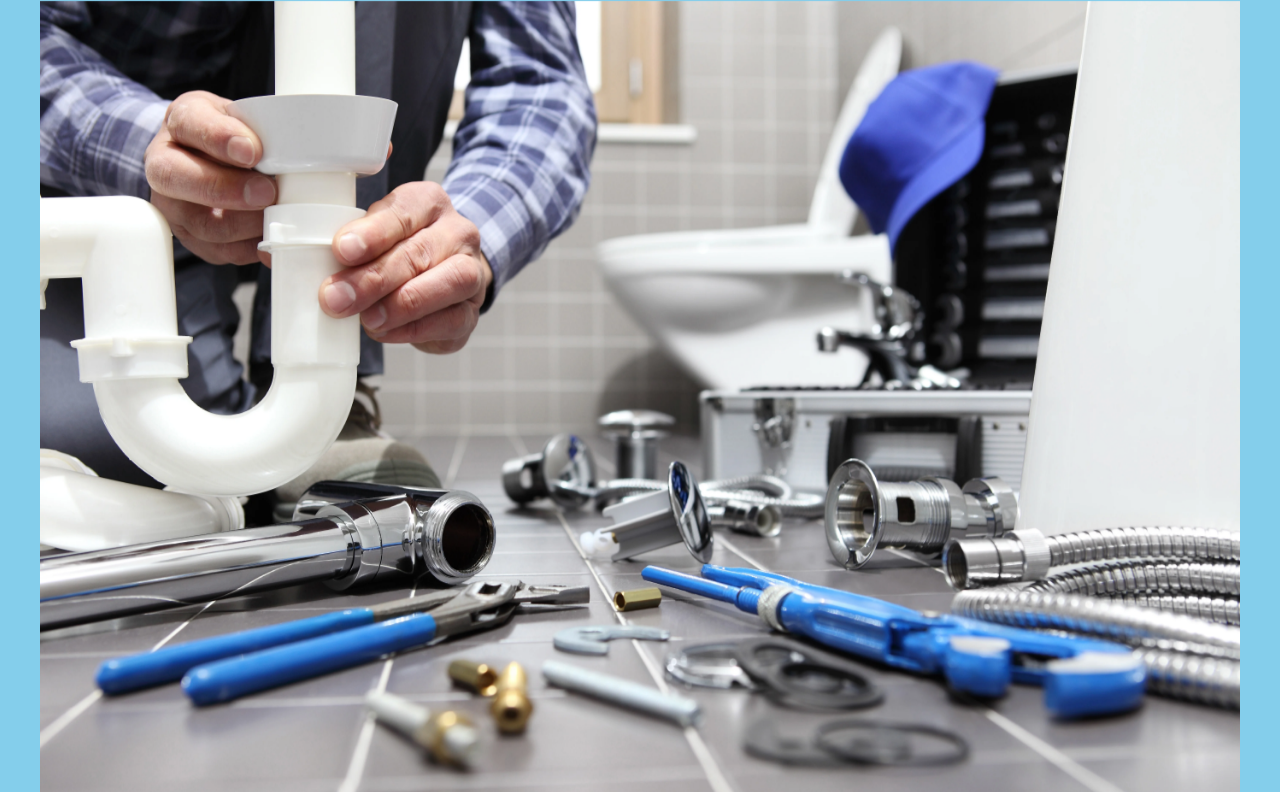
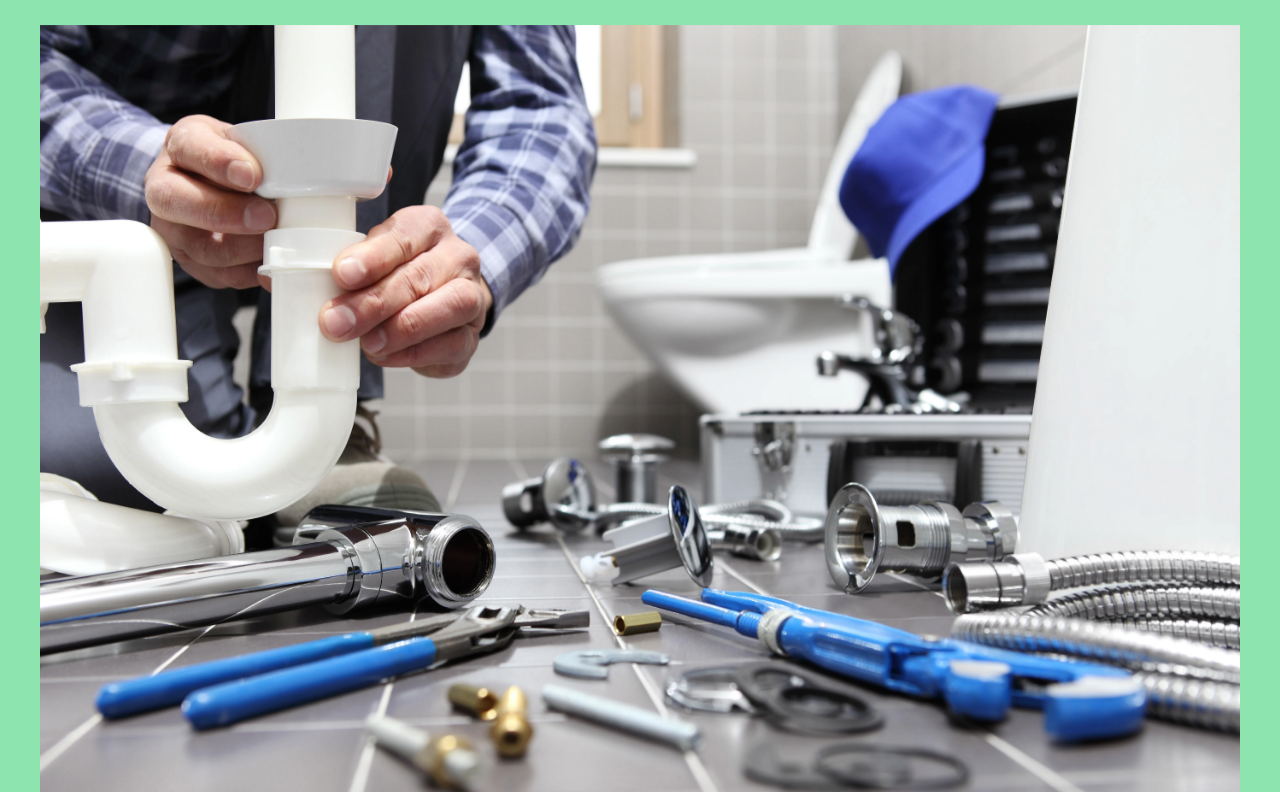
Before and after one commit to danielalcazarv/CasaVazquez-new-website, a website: page pages/quienes-somos.html in a window 1280 px wide. Shown: the part 78-870 px from the top of the page. Drawn offline with nearby package versions, Linux system fonts and the light colour scheme.

Commit message:
Modificacion Quienes Somos elimino video placehold

```diff
--- a/pages/quienes-somos.html
+++ b/pages/quienes-somos.html
@@ -58,10 +58,10 @@
     </header>
     <!--Main-->
     <main>
-        <div>
+
         <!--Imagen Institucional: reemplazar por imagen instiucional provista por cliente-->
-        <div class="container-layout imgBig animate__animated animate__fadeInUpBig">
-            <img class="container-layout" src="../imagenes/plomero1.webp" alt="plomero1">
+        <div class="container-layout animate__animated animate__fadeInUpBig">
+            <img class="img-inst" src="../imagenes/plomero1.webp" alt="plomero1">
         </div>
         <!--Section Quienes Somos-->
         <section class="container-layout">
@@ -71,11 +71,7 @@
                 <p>Porque sabemos que el tiempo cuenta, cada tarea es realizada en los plazos y formas acordadas. Por eso no lo dudes, elegir bien una empresa de servicios es sinónimo de tranquilidad.</p>
             </div>
         </section>
-        <!--Video Institucional: reeemplazar por video instiucional provisto por cliente-->
-        <div class="container-layout">
-            <iframe class="containe-layout" width="560" height="560" src="https://www.youtube.com/embed/dQw4w9WgXcQ" title="YouTube video player" frameborder="0" allow="accelerometer; autoplay; clipboard-write; encrypted-media; gyroscope; picture-in-picture" allowfullscreen></iframe>
-        </div>
-        </div>
+        <!--Agregar Video Institucional: reeemplazar por video institucional provisto por cliente-->
     </main>
     <!--Footer-->
     <footer class="w-100 py-4 flex-shrink-0 border-top border-dark">
--- a/scss/_base.scss
+++ b/scss/_base.scss
@@ -85,6 +85,12 @@ main{
 
 /**********Main de Quienes Somos*********/
 main{
+    div{
+        .img-inst{
+            padding-top: 1.5rem;
+            width: 100%;
+        }
+    }
     section{
         .p-quienes-somos{
             text-align: justify;
@@ -179,7 +185,7 @@ main{
 /***************************/
 
 footer{
-    background-color: #8860d0;
+    background-color: $color-back-footer;
     font-size: .95rem;
     h5{
     font-size: .95rem;
--- a/scss/_layout.scss
+++ b/scss/_layout.scss
@@ -66,7 +66,7 @@
 /***************************/
 
 
-/**********Grid Main de Servicios**********/
+/**********Grid Main de Servicios**********//*
 .gridServ{
     display: grid;
     grid-template-columns: 50% 50%;
@@ -123,7 +123,7 @@
         align-self: center;
         width: 100%;
     }
-}
+}*/
 
 /***************************/
 /********FORMULARIOS********/
--- a/scss/_variables.scss
+++ b/scss/_variables.scss
@@ -1,5 +1,6 @@
 /**********Back**********/
-$color-back:#84ceeb;
+$color-back:#8EE4AF;
+$color-back-footer: #379683;
 
 /**********Fonts**********/
 $color-blue:#184e77;
@@ -11,42 +12,6 @@ $color-red: #a04252;
 $color-grey-shadow:#ffffff4d;
 $color-black-box:#0000004d;
 $color-light-green:#caffbf;
-
-/************Grid body variables*****************/
-/*$grid-body-col: 100%;
-$grid-body-row:10% 70% 20%;
-$grid-body-area:"body__grid__hijoA"
-                "body__grid__hijoB"
-                "body__grid__hijoC";
-$grid-body-rgap:10px;*/
-
-/***
-$grid-body-col-s: 100%;
-$grid-body-row-s:20% 55% 25%;
-$grid-body-area-s:"gridA"
-                "gridB"
-                "gridC";
-$grid-body-rgap-s:10px;
-
-$grid-body-row-m:20% 60% 20%;
-$grid-body-rgap-m:15px;
-
-$grid-body-col-l:8% 42% 42% 8%;
-$grid-body-col-l2:10% 40% 40% 10%;*/
-
-/************Grid nav variables*****************/
-/*$grid-nav-col: 100%;
-$grid-nav-row:18% 82%;
-$grid-nav-area:"nav__grid__hijoA"
-                "nav__grid__hijoB";
-$grid-nav-rgap:0px;*/
-/*
-$grid-nav-col-s: 100%;
-$grid-nav-row-s:25% 75%;
-$grid-nav-area-s:"navHijo1" "navHijo2";
-$grid-nav-rgap-s:20px;
-
-$grid-nav-rgap-m:5px;*/
 
 /***************************/
 /**********EXTENDS**********/
```
Also changed, not shown: css/estilo.css.
